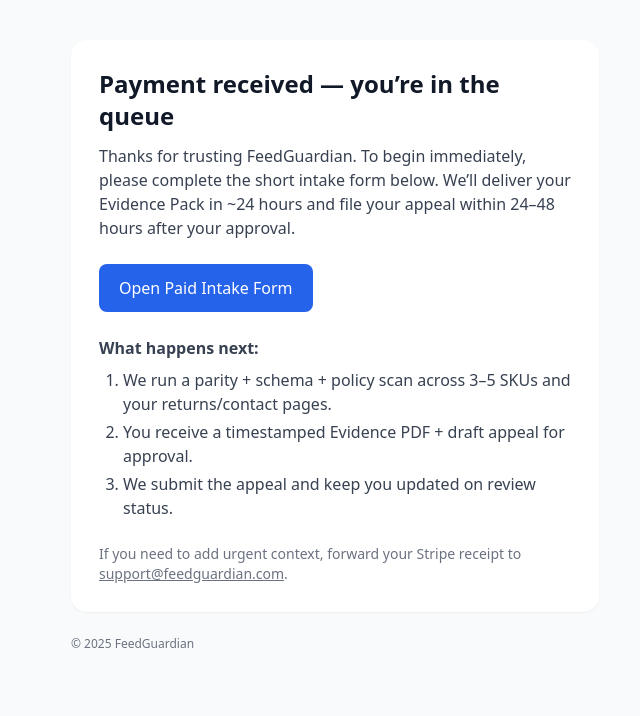
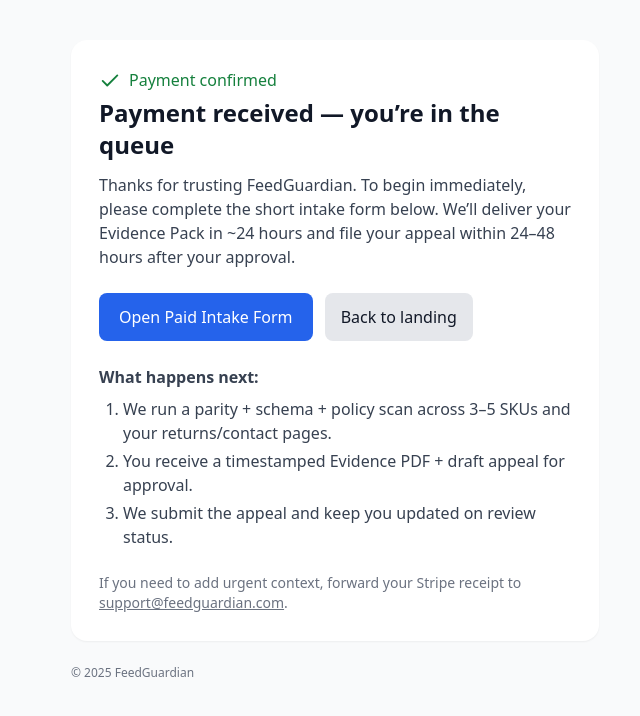
Before and after one commit to alexatanassov/feedguardian-landing, a plain HTML site: page thanks.html in a window 1280 px wide. Shown: the whole page, without its empty margins (305-945 px from the left). Drawn offline with nearby package versions, Linux system fonts and the light colour scheme.

Commit message:
Update thanks.html

```diff
--- a/thanks.html
+++ b/thanks.html
@@ -5,25 +5,45 @@
   <title>Thanks — FeedGuardian</title>
   <meta name="viewport" content="width=device-width, initial-scale=1">
   <meta name="robots" content="noindex">
+  <link rel="preconnect" href="https://docs.google.com">
   <script src="https://cdn.tailwindcss.com"></script>
 </head>
 <body class="bg-gray-50 text-gray-900">
-  <main class="max-w-xl mx-auto px-6 py-10">
+  <main role="main" class="max-w-xl mx-auto px-6 py-10">
     <div class="bg-white rounded-2xl shadow-sm p-7">
+      <div class="inline-flex items-center gap-2 text-green-700">
+        <svg width="22" height="22" viewBox="0 0 24 24" fill="none" aria-hidden="true">
+          <path d="M20 7L9 18l-5-5" stroke="currentColor" stroke-width="2" stroke-linecap="round" stroke-linejoin="round"/>
+        </svg>
+        <span class="font-medium">Payment confirmed</span>
+      </div>
+
       <h1 class="text-2xl font-bold">Payment received — you’re in the queue</h1>
       <p class="mt-3 text-gray-700">
         Thanks for trusting FeedGuardian. To begin immediately, please complete the short intake form below.
         We’ll deliver your Evidence Pack in ~24 hours and file your appeal within 24–48 hours after your approval.
       </p>
 
-      <a href="https://docs.google.com/forms/d/e/1FAIpQLSdHGUm7AtJxzUjpR0J-9taHkPBStx_J-b5D7zQw-GfkSu1UKA/viewform?usp=header" target="_blank" rel="noopener"
-         class="inline-block mt-6 px-5 py-3 rounded-lg bg-blue-600 text-white font-medium">
+      <a
+        href="https://docs.google.com/forms/d/e/1FAIpQLSdHGUm7AtJxzUjpR0J-9taHkPBStx_J-b5D7zQw-GfkSu1UKA/viewform"
+        target="_blank"
+        rel="noopener noreferrer"
+        class="w-full md:w-auto inline-block mt-6 px-5 py-3 rounded-lg bg-blue-600 text-white font-medium"
+        aria-label="Open Paid Intake Form (opens in a new tab)"
+      >
         Open Paid Intake Form
+      </a>
+
+      <a
+        href="https://alexatanassov.github.io/feedguardian-landing/"
+        class="w-full md:w-auto inline-block mt-3 ml-0 md:ml-2 px-4 py-3 rounded-lg bg-gray-200 text-gray-900 font-medium"
+      >
+        Back to landing
       </a>
 
       <div class="mt-6 space-y-2 text-gray-700">
         <p class="font-semibold">What happens next:</p>
-        <ol class="list-decimal ml-6 space-y-1">
+        <ol class="list-decimal pl-5 md:pl-6 space-y-1">
           <li>We run a parity + schema + policy scan across 3–5 SKUs and your returns/contact pages.</li>
           <li>You receive a timestamped Evidence PDF + draft appeal for approval.</li>
           <li>We submit the appeal and keep you updated on review status.</li>
@@ -38,7 +58,7 @@
 
     <footer class="text-xs text-gray-500 mt-6">
       © <span id="y"></span> FeedGuardian
-      <script>document.getElementById('y').textContent=new Date().getFullYear()</script>
+      <script>document.getElementById('y').textContent = new Date().getFullYear()</script>
     </footer>
   </main>
 </body>
```
